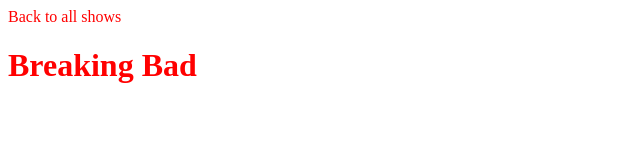
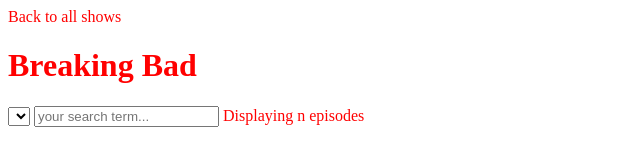
Before and after one commit to BEKIRKSU/tv-show-dom-project, a plain HTML site: page index.html in a window 1280 px wide. Shown: the whole page, without its empty margins (0-640 px from the left). Drawn offline with Linux system fonts and the light colour scheme.

Commit message:
Update index.html

```diff
--- a/index.html
+++ b/index.html
@@ -17,3 +17,11 @@
           <div id="listShowsLink">Back to all shows</div>
           <h1 id="showTitleHeader">Breaking Bad</h1>
         </header>
+
+        <div id="controls">
+          <select id="episodeSelect"></select>
+          <input id="searchInput" type="text" placeholder="your search term...">
+          <span id="countDisplay">Displaying n episodes</span>
+        </div>
+        <div id="episodes"></div>
+      </div>
```
